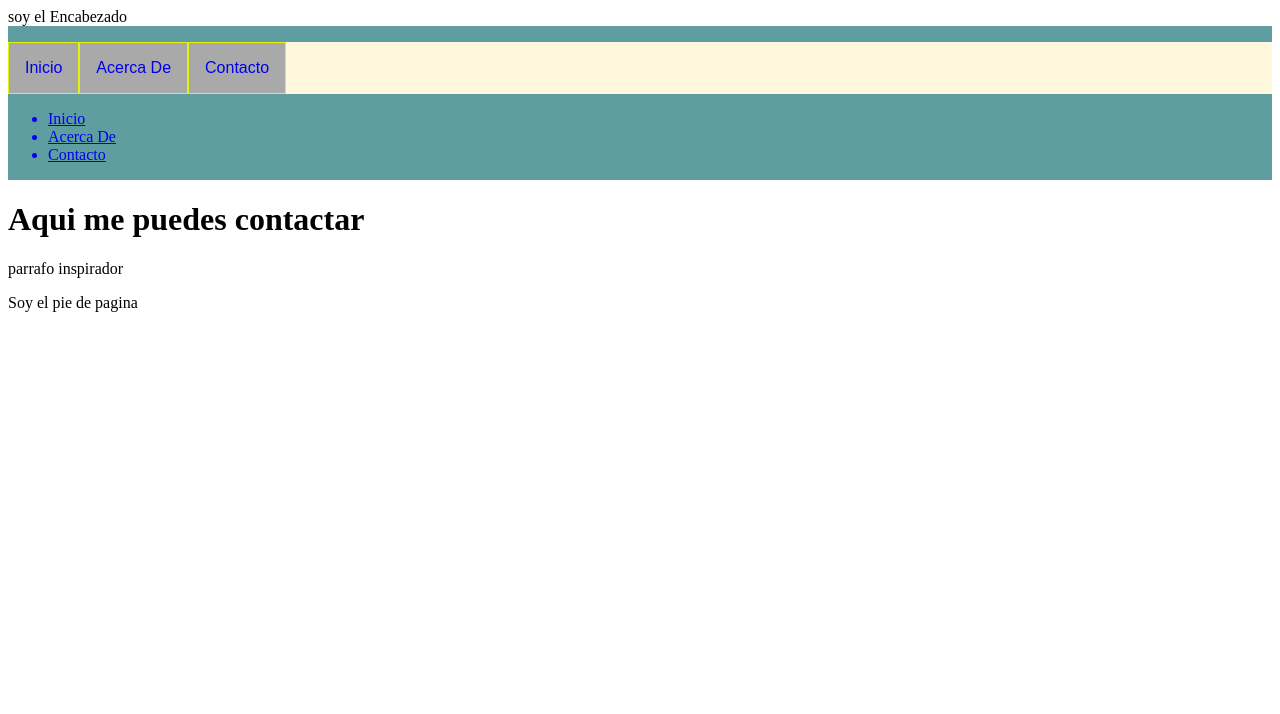
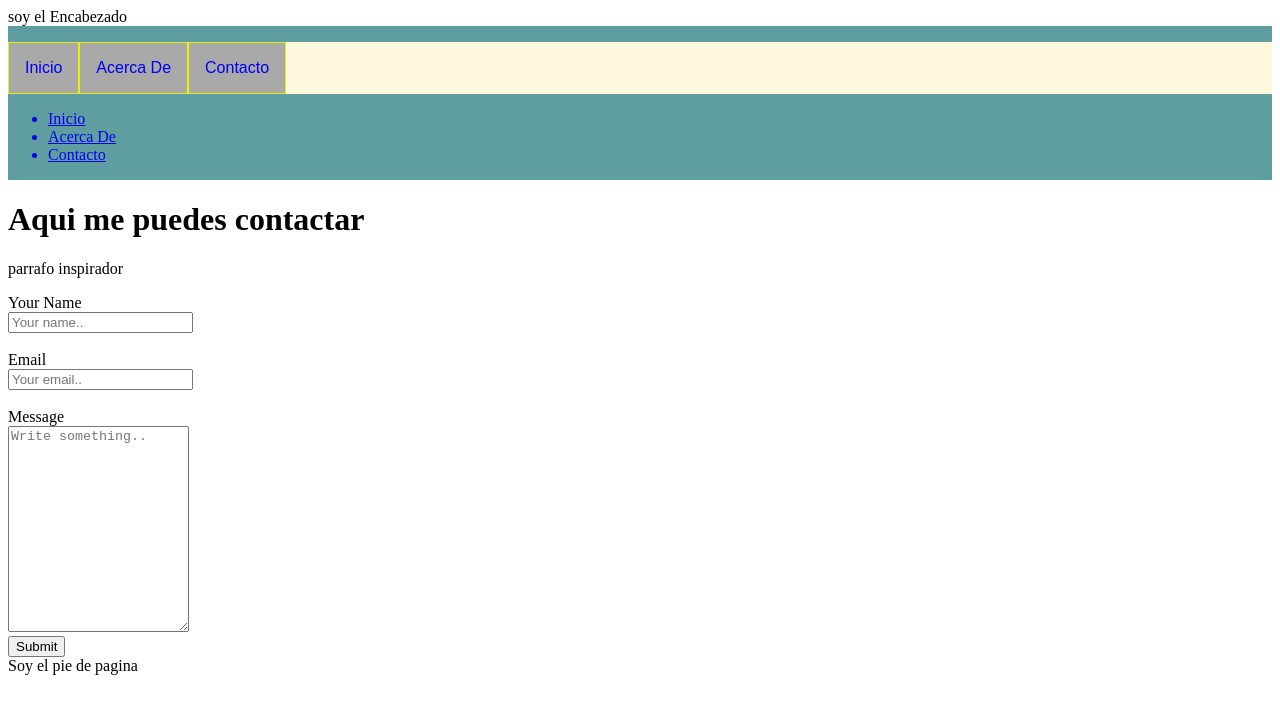
Before and after one commit to Miniwillisr/ARQWEB-Repo, a plain HTML site: page Sem07 - A/Contacto.html in a window 1280 px wide. Drawn offline with Linux system fonts and the light colour scheme.

Commit message:
Avance clase 15 de abril

```diff
--- a/Sem07 - A/Contacto.html
+++ b/Sem07 - A/Contacto.html
@@ -40,6 +40,24 @@
     <main>
         <h1>Aqui me puedes contactar</h1>
         <p>parrafo inspirador</p>
+        <div class="container">
+            <form action="mail.php" method="post">
+                <label for="name">Your Name</label><br>
+                <input type="text"  name="name" placeholder="Your name..">
+                <br>
+                <br>
+                <label for="lname">Email</label><br>
+                <input type="email"  name="email" placeholder="Your email..">
+                <br>
+                <br>
+                <label for="message">Message</label><br>
+                <textarea  name="message" placeholder="Write something.." style="height:200px"></textarea>
+                <br>
+                <input type="submit" value="Submit">
+              </form>
+        </div>
+
+
     </main>
     <footer>
         Soy el pie de pagina
```
